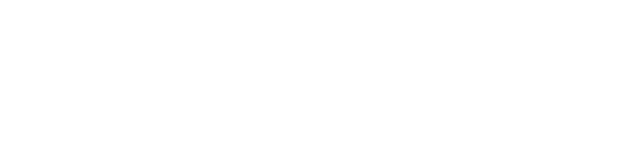
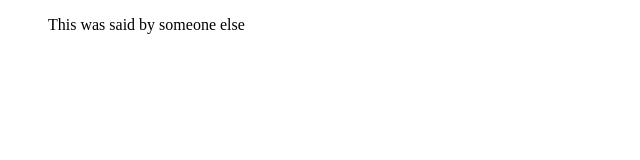
Before and after one commit to vijithaopatha7/MyProfile, a plain HTML site: page index.html in a window 1280 px wide. Shown: the whole page, without its empty margins (0-640 px from the left). Drawn offline with Linux system fonts and the light colour scheme.

Commit message:
blockquote aded

```diff
--- a/index.html
+++ b/index.html
@@ -12,7 +12,11 @@
       <nav></nav>
       <section>
         <section>
-          <aside></aside>
+          <aside>
+            <blockquote cite="https://google.com">
+              This was said by someone else
+            </blockquote>
+          </aside>
         </section>
         <section>
           <article></article>
```
Also changed, not shown: index1.html (+3 -3 lines).
